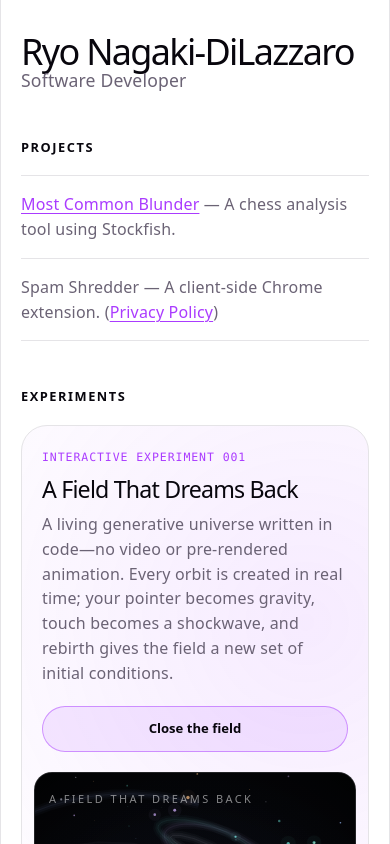
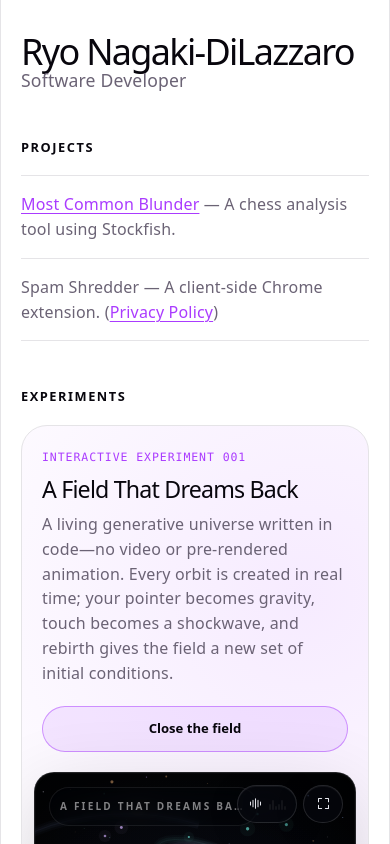
Before and after one commit to rdilaz/rdilaz.github.io, a React (Vite) app: page / in a window 390 px wide. Both pictures are taken after a click on the button "Enter the field →". Shown: the top 844 px of the page. Built offline with nearby package versions, Linux system fonts and the light colour scheme.

Commit message:
Polish Dream Field immersive interface

```diff
--- a/src/components/DreamField.css
+++ b/src/components/DreamField.css
@@ -1,63 +1,104 @@
 .dream-field {
+  position: relative;
   width: 100%;
   min-width: 0;
   color: #eef1ff;
   outline: none;
+  --field-glass: rgba(9, 11, 19, 0.52);
+  --field-glass-strong: rgba(12, 14, 24, 0.74);
+  --field-line: rgba(255, 255, 255, 0.13);
+  --field-line-bright: rgba(255, 255, 255, 0.22);
+  --field-text: rgba(247, 248, 255, 0.92);
+  --field-muted: rgba(228, 232, 248, 0.58);
 }
 
 .dream-field:focus-visible {
   outline: 2px solid var(--accent);
   outline-offset: 4px;
-  border-radius: 24px;
+  border-radius: 26px;
 }
 
 .dream-field__stage {
   position: relative;
+  min-height: 500px;
   overflow: hidden;
-  min-height: 440px;
-  border: 1px solid rgba(255, 255, 255, 0.12);
-  border-radius: 24px;
-  background: #050608;
+  isolation: isolate;
+  border: 1px solid var(--field-line);
+  border-radius: 26px;
+  background: #030407;
+  box-shadow:
+    inset 0 1px 0 rgba(255, 255, 255, 0.04),
+    inset 0 -80px 120px rgba(0, 0, 0, 0.28),
+    0 24px 80px rgba(0, 0, 0, 0.16);
+}
+
+.dream-field__stage::after {
+  content: '';
+  position: absolute;
+  inset: 0;
+  z-index: 2;
+  border-radius: inherit;
+  pointer-events: none;
+  box-shadow:
+    inset 0 0 0 1px rgba(255, 255, 255, 0.018),
+    inset 0 0 90px rgba(0, 0, 0, 0.38);
 }
 
 .dream-field__canvas {
   display: block;
   width: 100%;
-  height: 540px;
+  height: clamp(520px, 58vw, 640px);
   touch-action: pan-y;
+  cursor: crosshair;
 }
 
 .dream-field__hud {
   position: absolute;
   inset: 0;
+  z-index: 3;
   display: flex;
   flex-direction: column;
   justify-content: space-between;
-  padding: 18px;
+  padding: clamp(16px, 2.6vw, 24px);
   pointer-events: none;
   box-sizing: border-box;
   text-align: left;
 }
 
 .dream-field__eyebrow {
-  font-size: 11px;
+  width: fit-content;
+  padding: 7px 10px;
+  border: 1px solid rgba(255, 255, 255, 0.08);
+  border-radius: 999px;
+  background: rgba(4, 5, 9, 0.24);
+  backdrop-filter: blur(12px);
+  font-size: 10px;
+  font-weight: 650;
   letter-spacing: 0.22em;
   text-transform: uppercase;
-  color: rgba(255, 255, 255, 0.52);
+  color: rgba(255, 255, 255, 0.5);
 }
 
 .dream-field__copy {
-  max-width: 390px;
-  font-size: 13px;
-  line-height: 1.45;
-  color: rgba(255, 255, 255, 0.7);
+  max-width: 430px;
+  padding: 16px 18px;
+  border: 1px solid rgba(255, 255, 255, 0.07);
+  border-radius: 18px;
+  background: linear-gradient(135deg, rgba(4, 5, 9, 0.52), rgba(8, 9, 16, 0.18));
+  backdrop-filter: blur(15px);
+  box-shadow: 0 16px 44px rgba(0, 0, 0, 0.16);
+  font-size: 12px;
+  line-height: 1.5;
+  color: rgba(244, 246, 255, 0.62);
 }
 
 .dream-field__copy strong {
   display: block;
-  margin-bottom: 4px;
-  font-size: 17px;
+  margin-bottom: 5px;
+  font-size: clamp(15px, 2vw, 18px);
+  line-height: 1.25;
   font-weight: 560;
+  letter-spacing: -0.015em;
   color: rgba(255, 255, 255, 0.95);
 }
 
@@ -65,122 +106,419 @@
   display: block;
 }
 
+.dream-field__stage-actions {
+  position: absolute;
+  top: clamp(14px, 2vw, 20px);
+  right: clamp(14px, 2vw, 20px);
+  z-index: 5;
+  display: flex;
+  align-items: center;
+  gap: 8px;
+}
+
+.dream-field__glass-button,
+.dream-field__control-button {
+  -webkit-tap-highlight-color: transparent;
+}
+
+.dream-field__glass-button {
+  min-height: 40px;
+  display: inline-flex;
+  align-items: center;
+  gap: 8px;
+  padding: 0 12px;
+  border: 1px solid var(--field-line);
+  border-radius: 999px;
+  background: var(--field-glass);
+  box-shadow:
+    inset 0 1px 0 rgba(255, 255, 255, 0.05),
+    0 8px 30px rgba(0, 0, 0, 0.18);
+  backdrop-filter: blur(16px) saturate(120%);
+  color: var(--field-text);
+  font: 600 11px/1 var(--sans);
+  letter-spacing: 0.01em;
+  cursor: pointer;
+  transition:
+    background 160ms ease,
+    border-color 160ms ease,
+    transform 160ms ease,
+    box-shadow 160ms ease;
+}
+
+.dream-field__glass-button:hover {
+  border-color: var(--field-line-bright);
+  background: rgba(17, 20, 34, 0.68);
+  box-shadow:
+    inset 0 1px 0 rgba(255, 255, 255, 0.07),
+    0 10px 34px rgba(0, 0, 0, 0.22);
+}
+
+.dream-field__glass-button:active {
+  transform: translateY(1px);
+}
+
+.dream-field__glass-button.is-active {
+  border-color: rgba(150, 211, 255, 0.28);
+  background: rgba(13, 25, 37, 0.7);
+}
+
+.dream-field__glass-button svg,
+.dream-field__control-button svg {
+  width: 15px;
+  height: 15px;
+  flex: 0 0 auto;
+  fill: none;
+  stroke: currentColor;
+  stroke-width: 1.65;
+  stroke-linecap: round;
+  stroke-linejoin: round;
+}
+
+.dream-field__meter {
+  display: inline-flex;
+  height: 12px;
+  align-items: end;
+  gap: 2px;
+  margin-left: 1px;
+}
+
+.dream-field__meter i {
+  display: block;
+  width: 2px;
+  height: 4px;
+  border-radius: 2px;
+  background: rgba(255, 255, 255, 0.16);
+  transition: height 80ms linear, background 80ms linear, opacity 80ms linear;
+}
+
+.dream-field__meter i:nth-child(3n + 1) {
+  height: 6px;
+}
+
+.dream-field__meter i:nth-child(3n + 2) {
+  height: 10px;
+}
+
+.dream-field__meter i.is-lit {
+  background: rgba(220, 239, 255, 0.9);
+  opacity: 1;
+}
+
+.dream-field:not(.dream-field--listening) .dream-field__meter {
+  opacity: 0.35;
+}
+
 .dream-field__controls {
-  display: flex;
-  flex-wrap: wrap;
+  display: grid;
+  grid-template-columns: auto auto minmax(210px, 0.7fr) minmax(200px, 1fr);
   align-items: center;
-  gap: 10px;
-  margin-top: 12px;
+  gap: 9px;
+  margin-top: 11px;
   color: var(--text);
 }
 
-.dream-field__controls button,
+.dream-field__control-button,
 .dream-field__gravity {
-  min-height: 44px;
+  min-height: 42px;
   border: 1px solid var(--border);
   border-radius: 999px;
-  background: var(--social-bg);
+  background: color-mix(in srgb, var(--social-bg) 86%, transparent);
   color: var(--text-h);
   box-sizing: border-box;
 }
 
-.dream-field__controls button {
-  padding: 0 15px;
-  font: 600 13px/1 var(--sans);
+.dream-field__control-button {
+  display: inline-flex;
+  align-items: center;
+  justify-content: center;
+  gap: 7px;
+  padding: 0 14px;
+  font: 620 12px/1 var(--sans);
   cursor: pointer;
   transition: border-color 160ms ease, background 160ms ease, transform 160ms ease;
 }
 
-.dream-field__controls button:hover {
+.dream-field__control-button:hover {
   border-color: var(--accent-border);
   background: var(--accent-bg);
 }
 
-.dream-field__controls button:active {
+.dream-field__control-button:active {
   transform: translateY(1px);
 }
 
-.dream-field__controls button:focus-visible,
+.dream-field__glass-button:focus-visible,
+.dream-field__control-button:focus-visible,
 .dream-field__gravity input:focus-visible {
   outline: 2px solid var(--accent);
   outline-offset: 2px;
 }
 
 .dream-field__gravity {
-  display: flex;
+  display: grid;
+  grid-template-columns: auto 1fr 28px;
   align-items: center;
   gap: 10px;
-  padding: 0 14px;
-  font-size: 12px;
+  padding: 0 13px;
+  font-size: 11px;
+  color: var(--text);
 }
 
 .dream-field__gravity input {
-  width: 120px;
+  min-width: 80px;
+  width: 100%;
   accent-color: var(--accent);
+  cursor: pointer;
+}
+
+.dream-field__gravity output {
+  color: var(--text-h);
+  font-family: var(--mono);
+  font-size: 10px;
+  text-align: right;
 }
 
 .dream-field__status {
-  flex: 1 1 240px;
   min-width: 0;
-  margin: 0 0 0 auto;
-  font-size: 12px;
-  line-height: 1.4;
+  margin: 0;
+  padding-right: 2px;
+  overflow: hidden;
+  font-size: 11px;
+  line-height: 1.35;
   text-align: right;
+  text-overflow: ellipsis;
+  white-space: nowrap;
   color: var(--text);
 }
 
-@media (max-width: 640px) {
+.dream-field--fullscreen {
+  width: 100vw;
+  height: 100dvh;
+  max-width: none;
+  display: flex;
+  flex-direction: column;
+  gap: 10px;
+  padding: clamp(8px, 1.3vw, 16px);
+  box-sizing: border-box;
+  background:
+    radial-gradient(circle at 50% 35%, #090b14 0, #030407 50%, #010203 100%);
+}
+
+.dream-field--fullscreen:not(:fullscreen) {
+  position: fixed;
+  inset: 0;
+  z-index: 2147483000;
+}
+
+.dream-field--fullscreen .dream-field__stage {
+  min-height: 0;
+  flex: 1 1 auto;
+  border-radius: clamp(14px, 1.5vw, 22px);
+  box-shadow:
+    inset 0 1px 0 rgba(255, 255, 255, 0.05),
+    0 30px 100px rgba(0, 0, 0, 0.42);
+}
+
+.dream-field--fullscreen .dream-field__canvas {
+  height: 100%;
+  min-height: 0;
+  touch-action: none;
+}
+
+.dream-field--fullscreen .dream-field__hud {
+  padding: clamp(18px, 2.2vw, 32px);
+}
+
+.dream-field--fullscreen .dream-field__copy {
+  max-width: min(460px, 58vw);
+  padding: 17px 19px;
+  background: linear-gradient(135deg, rgba(4, 5, 9, 0.44), rgba(8, 9, 16, 0.12));
+}
+
+.dream-field--fullscreen .dream-field__stage-actions {
+  top: clamp(16px, 2vw, 28px);
+  right: clamp(16px, 2vw, 28px);
+}
+
+.dream-field--fullscreen .dream-field__controls {
+  flex: 0 0 auto;
+  width: min(1040px, calc(100vw - 24px));
+  margin: 0 auto;
+  grid-template-columns: auto auto minmax(240px, 0.8fr) minmax(210px, 1fr);
+}
+
+.dream-field--fullscreen .dream-field__control-button,
+.dream-field--fullscreen .dream-field__gravity {
+  border-color: rgba(255, 255, 255, 0.1);
+  background: rgba(10, 12, 19, 0.72);
+  color: rgba(243, 246, 255, 0.9);
+  backdrop-filter: blur(14px);
+}
+
+.dream-field--fullscreen .dream-field__gravity,
+.dream-field--fullscreen .dream-field__status {
+  color: rgba(225, 230, 245, 0.58);
+}
+
+.dream-field--fullscreen .dream-field__gravity output {
+  color: rgba(245, 247, 255, 0.9);
+}
+
+@media (max-width: 760px) {
   .dream-field__stage {
-    min-height: 430px;
-    border-radius: 18px;
+    min-height: 450px;
+    border-radius: 20px;
   }
 
   .dream-field__canvas {
-    height: 430px;
+    height: 470px;
   }
 
   .dream-field__hud {
     padding: 14px;
   }
 
+  .dream-field__eyebrow {
+    max-width: 48vw;
+    overflow: hidden;
+    text-overflow: ellipsis;
+    white-space: nowrap;
+  }
+
   .dream-field__copy {
-    max-width: 270px;
-    font-size: 12px;
+    max-width: min(300px, 72vw);
+    padding: 13px 14px;
+    border-radius: 15px;
+    font-size: 11px;
   }
 
   .dream-field__copy strong {
-    font-size: 15px;
+    font-size: 14px;
+  }
+
+  .dream-field__stage-actions {
+    top: 12px;
+    right: 12px;
+    gap: 6px;
+  }
+
+  .dream-field__glass-button {
+    min-height: 38px;
+    padding: 0 10px;
+  }
+
+  .dream-field__fullscreen-button span {
+    display: none;
   }
 
   .dream-field__controls {
+    grid-template-columns: 1fr 1fr;
     gap: 8px;
   }
 
-  .dream-field__controls button {
-    flex: 1 1 calc(50% - 4px);
+  .dream-field__control-button {
+    width: 100%;
   }
 
   .dream-field__gravity {
-    width: 100%;
-    justify-content: space-between;
-  }
-
-  .dream-field__gravity input {
-    flex: 1;
-    width: auto;
-    max-width: 210px;
+    grid-column: 1 / -1;
+    min-height: 40px;
   }
 
   .dream-field__status {
+    grid-column: 1 / -1;
+    min-height: 16px;
+    padding: 0 4px;
+    text-align: left;
+    white-space: normal;
+  }
+
+  .dream-field--fullscreen {
+    padding: 6px;
+    gap: 6px;
+  }
+
+  .dream-field--fullscreen .dream-field__stage {
+    border-radius: 15px;
+  }
+
+  .dream-field--fullscreen .dream-field__canvas {
+    height: 100%;
+  }
+
+  .dream-field--fullscreen .dream-field__hud {
+    padding: 13px;
+  }
+
+  .dream-field--fullscreen .dream-field__copy {
+    max-width: min(300px, 72vw);
+  }
+
+  .dream-field--fullscreen .dream-field__stage-actions {
+    top: 10px;
+    right: 10px;
+  }
+
+  .dream-field--fullscreen .dream-field__controls {
     width: 100%;
-    flex-basis: 100%;
-    margin-left: 0;
-    text-align: left;
+    grid-template-columns: 1fr 1fr minmax(0, 2fr);
+    gap: 6px;
+  }
+
+  .dream-field--fullscreen .dream-field__gravity {
+    grid-column: auto;
+    min-width: 0;
+  }
+
+  .dream-field--fullscreen .dream-field__gravity > span {
+    display: none;
+  }
+
+  .dream-field--fullscreen .dream-field__status {
+    display: none;
+  }
+}
+
+@media (max-width: 430px) {
+  .dream-field__glass-button > span:not(.dream-field__meter) {
+    display: none;
+  }
+
+  .dream-field__glass-button {
+    min-width: 40px;
+    justify-content: center;
+    gap: 5px;
+  }
+
+  .dream-field__meter {
+    gap: 1px;
+  }
+
+  .dream-field__meter i:nth-child(n + 7) {
+    display: none;
+  }
+
+  .dream-field__copy {
+    max-width: 74vw;
+  }
+
+  .dream-field--fullscreen .dream-field__controls {
+    grid-template-columns: 42px 42px 1fr;
+  }
+
+  .dream-field--fullscreen .dream-field__control-button {
+    padding: 0;
+  }
+
+  .dream-field--fullscreen .dream-field__control-button span {
+    display: none;
   }
 }
 
 @media (prefers-reduced-motion: reduce) {
-  .dream-field__controls button {
+  .dream-field__glass-button,
+  .dream-field__control-button,
+  .dream-field__meter i {
     transition: none;
   }
 }
```
